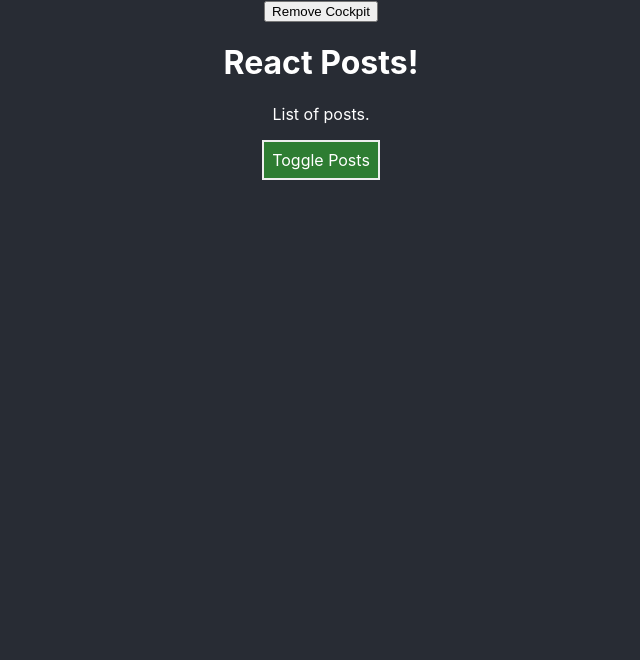
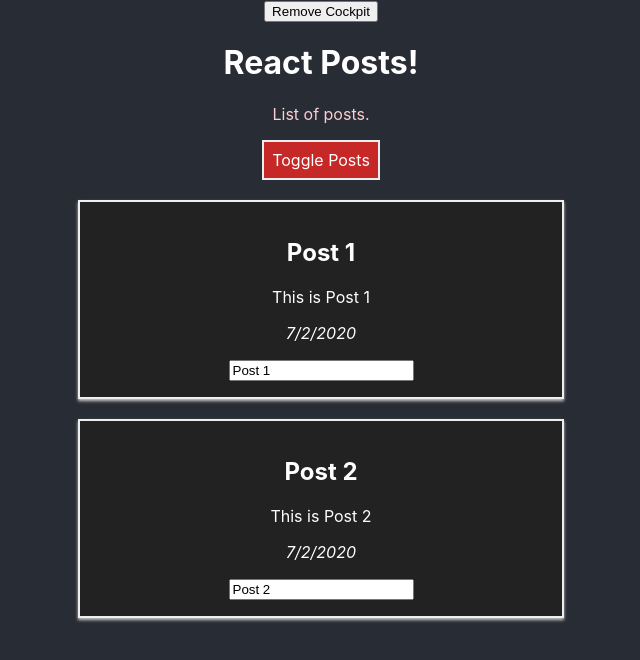
Before and after one commit to federico-allegrini/react-study-project, a React (Create React App) app: page / in a window 1280 px wide. Shown: the top 660 px of the page, without its empty margins (319-959 px from the left). Built offline with nearby package versions, Linux system fonts and the light colour scheme.

Commit message:
Using Refs in class component and with hooks

```diff
--- a/src/components/Cockpit/Cockpit.js
+++ b/src/components/Cockpit/Cockpit.js
@@ -1,13 +1,13 @@
-import React, { useEffect } from "react";
+import React, { useEffect, useRef } from "react";
 import classes from "./Cockpit.module.css";
 const Cockpit = (props) => {
+  const toggleBtnRef = useRef(null);
+
   useEffect(
     () => {
       console.log("[Cockpit.js] useEffect");
       // Http request...
-      setTimeout(() => {
-        alert("Saved data to cloud!");
-      }, 1000);
+      toggleBtnRef.current.click();
       return () => {
         // With no 2nd argument empty arr [] run this function BEFORE removing components
         console.log("[Cockpit.js] cleanup work in useEffect");
@@ -43,7 +43,11 @@ const Cockpit = (props) => {
     <div>
       <h1>{props.title}</h1>
       <p className={pClasses.join(" ")}>List of posts.</p>
-      <button className={btnClasses.join(" ")} onClick={props.clicked}>
+      <button
+        ref={toggleBtnRef}
+        className={btnClasses.join(" ")}
+        onClick={props.clicked}
+      >
         Toggle Posts
       </button>
     </div>
--- a/src/components/Posts/Post/Post.js
+++ b/src/components/Posts/Post/Post.js
@@ -3,16 +3,34 @@ import PropTypes from "prop-types";
 import withClass from "../../../hoc/withClass";
 import classes from "./Post.module.css";
 class Post extends Component {
+  constructor(props) {
+    super(props);
+    this.h2ElementRef = React.createRef();
+  }
+
+  componentDidMount() {
+    // Click on last h2 element and delete the Post
+    this.h2ElementRef.current.click();
+    // Focus on last input element
+    this.inputElement.focus();
+  }
+
   render() {
     console.log("[Post.js] rendering...");
     return (
       <Fragment>
-        <h2 onClick={this.props.click}>{this.props.title}</h2>
+        <h2 ref={this.h2ElementRef} onClick={this.props.click}>
+          {this.props.title}
+        </h2>
         <p>{this.props.content}</p>
         <p>
           <i>{this.props.children}</i>
         </p>
-        <input onChange={this.props.changed} value={this.props.title}></input>
+        <input
+          ref={(inputEl) => (this.inputElement = inputEl)}
+          onChange={this.props.changed}
+          value={this.props.title}
+        ></input>
       </Fragment>
     );
   }
```
